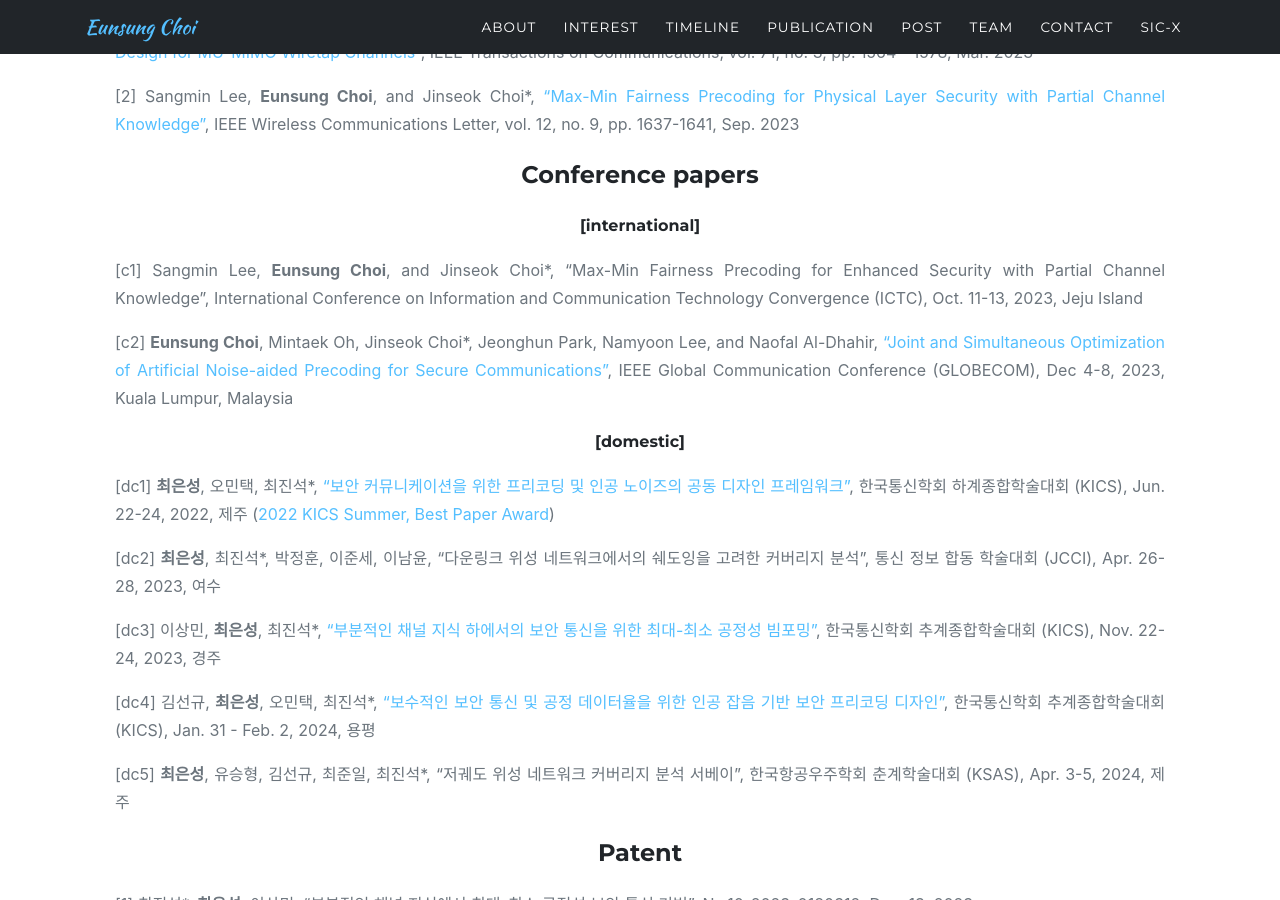
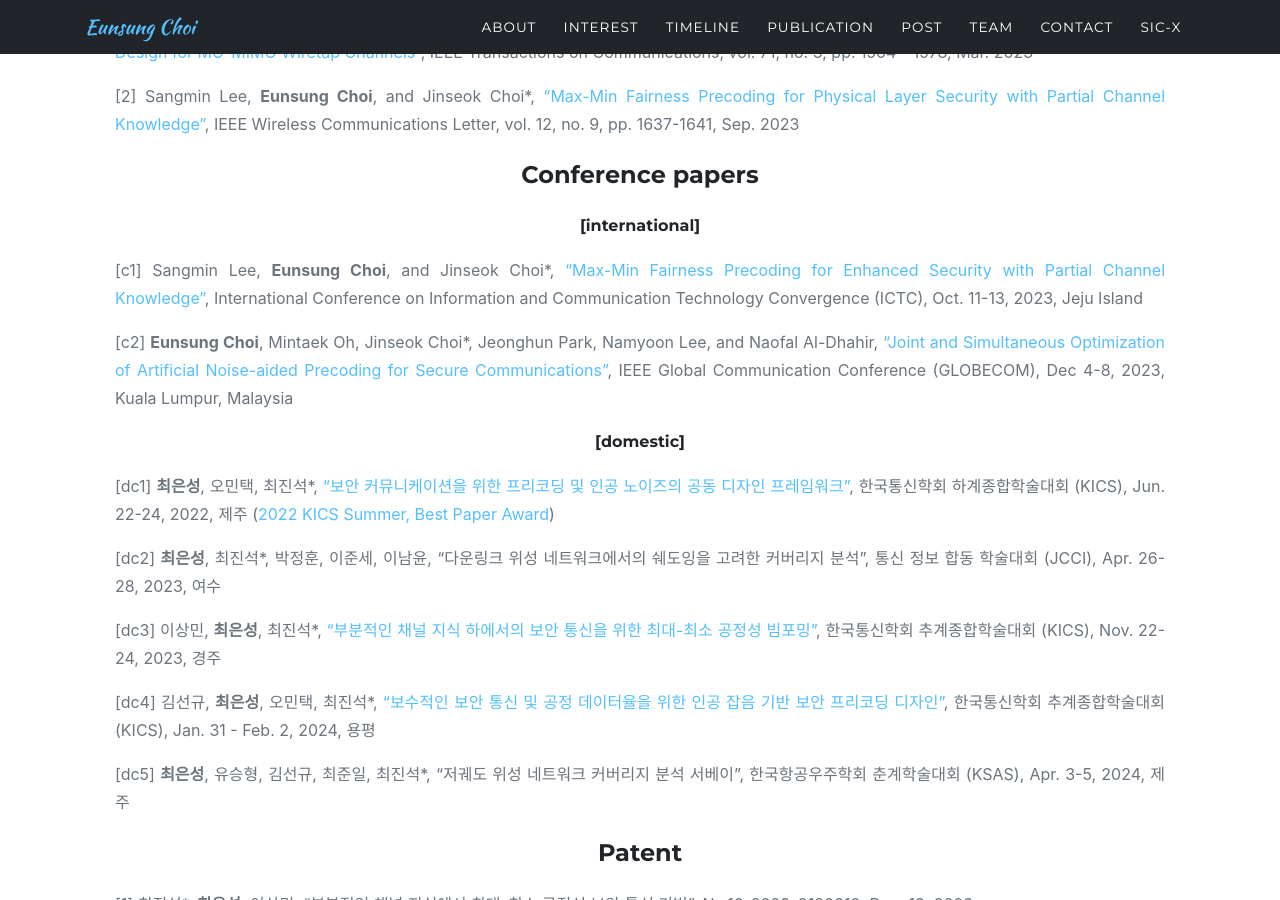
Before and after one commit to choices97/choices97.github.io, a Jekyll site: the page built from publication.md, in a window 1280 px wide and 900 px high, scrolled down 655 px. Built offline with Jekyll 4.4.1, drawn with Linux system fonts in a browser that asks for light colours; some web fonts are replaced; comment, search, counter and statistics services are not loaded; part of the change alters nothing that is shown.

```diff
--- a/_data/sitetext.yml
+++ b/_data/sitetext.yml
@@ -122,7 +122,7 @@ en: &DEFAULT_EN
       - desc: "[2] Sangmin Lee, **Eunsung Choi**, and Jinseok Choi*, [&ldquo;Max-Min Fairness Precoding for Physical Layer Security with Partial Channel Knowledge&rdquo;](https://ieeexplore.ieee.org/document/10149521), IEEE Wireless Communications Letter, vol. 12, no. 9, pp. 1637-1641, Sep. 2023"
       - title: "**Conference papers**"
       - subtitle: "[international]"
-        desc: "[c1] Sangmin Lee, **Eunsung Choi**, and Jinseok Choi*, &ldquo;Max-Min Fairness Precoding for Enhanced Security with Partial Channel Knowledge&rdquo;, International Conference on Information and Communication Technology Convergence (ICTC), Oct. 11-13, 2023, Jeju Island"
+        desc: "[c1] Sangmin Lee, **Eunsung Choi**, and Jinseok Choi*, [&ldquo;Max-Min Fairness Precoding for Enhanced Security with Partial Channel Knowledge&rdquo;](https://2023.ictc.org/media?key=site/ictc2023a/abs/D8-4.pdf), International Conference on Information and Communication Technology Convergence (ICTC), Oct. 11-13, 2023, Jeju Island"
       - desc: "[c2] **Eunsung Choi**, Mintaek Oh, Jinseok Choi*, Jeonghun Park, Namyoon Lee, and Naofal Al-Dhahir, [&ldquo;Joint and Simultaneous Optimization of Artificial Noise-aided Precoding for Secure Communications&rdquo;](https://ieeexplore.ieee.org/abstract/document/10437168), IEEE Global Communication Conference (GLOBECOM), Dec 4-8, 2023, Kuala Lumpur, Malaysia"
       - subtitle: "[domestic]"
         desc: "[dc1] **최은성**, 오민택, 최진석*, [&ldquo;보안 커뮤니케이션을 위한 프리코딩 및 인공 노이즈의 공동 디자인 프레임워크&rdquo;](https://journal-home.s3.ap-northeast-2.amazonaws.com/site/2022s/abs/0183.pdf), 한국통신학회 하계종합학술대회 (KICS), Jun. 22-24, 2022, 제주 ([2022 KICS Summer, Best Paper Award](https://www.kics.or.kr/html/?pmode=BExcellentPapers&page=1&smode=view&seq=3639&searchValue=&searchTitle=strTitle))"
```
